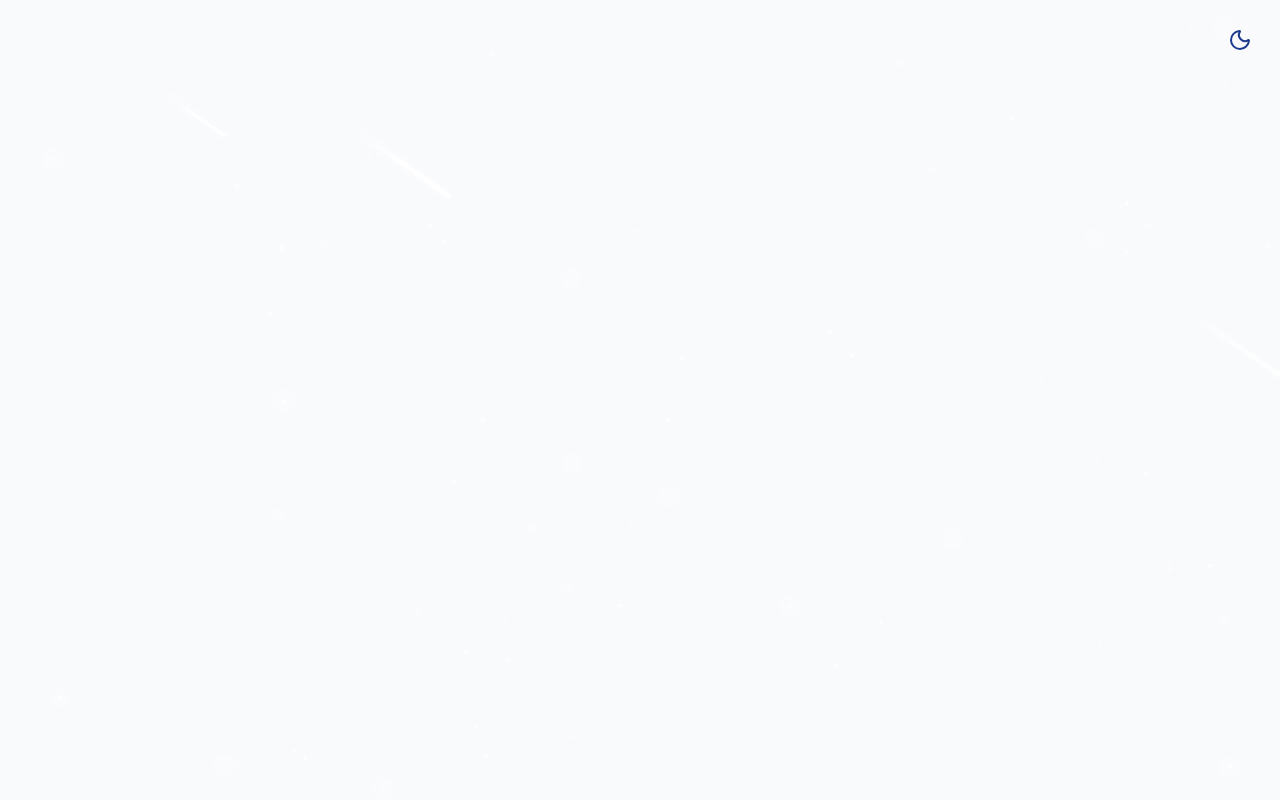
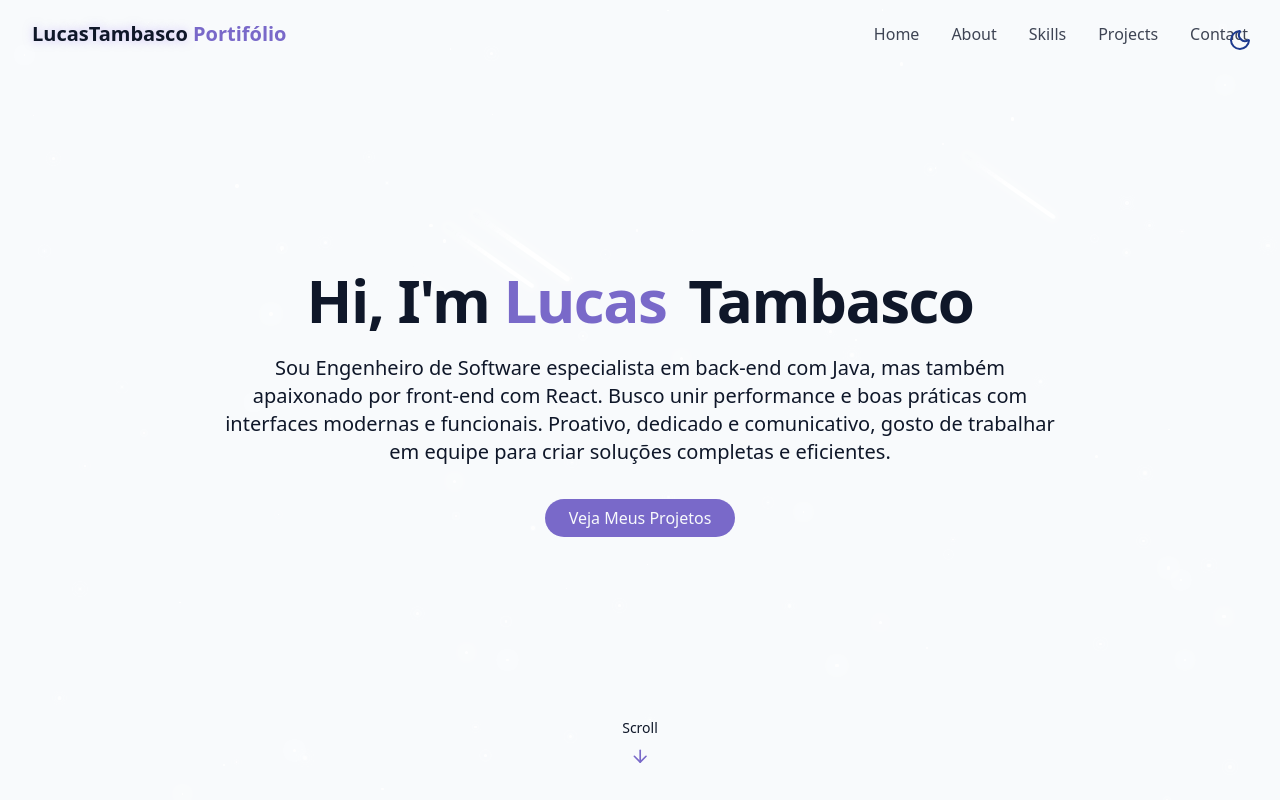
Before and after one commit to lucas-tambasco/my-portifolio, a React (Vite) app: page / in a window 1280 px wide. Built offline with nearby package versions, Linux system fonts and the light colour scheme.

Commit message:
feat: add pagina home e navbar

```diff
--- /dev/null
+++ b/src/components/HeroSection.jsx
@@ -0,0 +1,45 @@
+import { ArrowDown } from "lucide-react";
+
+export const HeroSection = () => {
+  return (
+    <section
+      id="hero"
+      className="relative min-h-screen flex flex-col items-center justify-center px-4"
+    >
+      <div className="container max-w-4xl mx-auto text-center z-10">
+        <div className="space-y-6">
+          <h1 className="text-4xl md:text-6xl font-bold tracking-tight">
+            <span className="opacity-0 animate-fade-in">Hi, I'm</span>
+            <span className="text-primary opacity-0 animate-fade-in-delay-1">
+              {" "}
+              Lucas
+            </span>
+            <span className="text-gradiant ml-2 opacity-0 animate-fade-in-delay-2">
+              {" "}
+              Tambasco
+            </span>
+          </h1>
+
+          <p className="text-lg md:text-xl text-muted-foreground max-2-2xl mx-auto opacity-0 animate-fade-in-delay-3">
+            Sou Engenheiro de Software especialista em back-end com Java, mas
+            também apaixonado por front-end com React. Busco unir performance e
+            boas práticas com interfaces modernas e funcionais. Proativo,
+            dedicado e comunicativo, gosto de trabalhar em equipe para criar
+            soluções completas e eficientes.
+          </p>
+
+          <div className="pt-4 opacity-0 animate-fade-in-delay-4">
+            <a href="#projects" className="cosmic-button">
+              Veja Meus Projetos
+            </a>
+          </div>
+        </div>
+      </div>
+
+      <div className="absolute bottom-8 left-1/2 transform -translate-x-1/2 flex flex-col items-center animate-bounce">
+        <span className="text-sm text-muted-foreground mb-2">Scroll</span>
+        <ArrowDown className="h-5 w-5 text-primary" />
+      </div>
+    </section>
+  );
+};
--- /dev/null
+++ b/src/components/NavBar.jsx
@@ -0,0 +1,90 @@
+import { useEffect, useState } from "react";
+import { cn } from "../lib/util";
+import { Menu, X } from "lucide-react";
+
+const navItems = [
+  { name: "Home", href: "#hero" },
+  { name: "About", href: "#about" },
+  { name: "Skills", href: "#skills" },
+  { name: "Projects", href: "#projects" },
+  { name: "Contact", href: "#contact" },
+];
+
+export const NavBar = () => {
+  const [isScrolled, setIsScrolled] = useState(false);
+  const [isMenuOpen, setIsMenuOpen] = useState(false);
+  useEffect(() => {
+    const handleScroll = () => {
+      setIsScrolled(window.screenY > 10);
+    };
+
+    window.addEventListener("scroll", handleScroll);
+    return window.removeEventListener("scroll", handleScroll);
+  });
+  return (
+    <nav
+      className={cn(
+        "fixed w-full z-40 transition-all duration-300",
+        isScrolled ? "py-3 bg-background/80 backdrop-blur-md shadow-xs" : "py-5"
+      )}
+    >
+      <div className="container flex items-center justify-between">
+        <a
+          className="text-xl font-bold text-primary flex items-center"
+          href="#hero"
+        >
+          <span className="relative z-10">
+            <span className="text-glow text-foreground">LucasTambasco </span>
+            Portifólio
+          </span>
+        </a>
+
+        {/* versão para computador */}
+        <div className="hidden md:flex space-x-8">
+          {navItems.map((item, key) => (
+            <a
+              key={key}
+              href={item.href}
+              className="text-foreground/80 hover:text-primary transition-colors duration-300"
+            >
+              {item.name}
+            </a>
+          ))}
+        </div>
+
+        {/* versão para celular */}
+
+        <button
+          onClick={() => setIsMenuOpen((prev) => !prev)}
+          className="md:hidden p-2 text-foreground z-50"
+          aria-label={isMenuOpen ? "Fechar Menu" : "Abrir Menu"}
+        >
+          {isMenuOpen ? <X size={24} /> : <Menu size={24} />}
+        </button>
+
+        <div
+          className={cn(
+            "fixed inset-0 bg-background/95 backdroup-blur-md z-40 flex flex-col items-center justify-center",
+            "transition-all duration-300 md:hidden",
+            isMenuOpen
+              ? "opacity-100 pointer-events-auto"
+              : "opacity-0 pointer-events-none"
+          )}
+        >
+          <div className="flex flex-col space-y-8 text-xl">
+            {navItems.map((item, key) => (
+              <a
+                key={key}
+                href={item.href}
+                className="text-foreground/80 hover:text-primary transition-colors duration-300"
+                onClick={() => setIsMenuOpen(false)}
+              >
+                {item.name}
+              </a>
+            ))}
+          </div>
+        </div>
+      </div>
+    </nav>
+  );
+};
--- a/src/components/ThemeToggle.jsx
+++ b/src/components/ThemeToggle.jsx
@@ -32,7 +32,7 @@
     <button
       onClick={toggleTheme}
       className={cn(
-        "fixed max-sm:hidden top-5 right-5 z-2 p-2 rounded-full transition-colors duration-300",
+        "fixed max-sm:hidden top-5 right-5 z-50 p-2 rounded-full transition-colors duration-300",
         "focus: outlin-hidden"
       )}
     >
--- a/src/pages/Home.jsx
+++ b/src/pages/Home.jsx
@@ -1,3 +1,5 @@
+import { HeroSection } from "../components/HeroSection";
+import { NavBar } from "../components/NavBar";
 import { StarBackground } from "../components/StarBackground";
 import { ThemeToggle } from "../components/ThemeToggle";
 
@@ -10,8 +12,11 @@
       <StarBackground />
 
       {/* NavBar */}
-
+      <NavBar />
       {/* Main Content */}
+      <main>
+        <HeroSection></HeroSection>
+      </main>
 
       {/* Footer */}
     </div>
```
